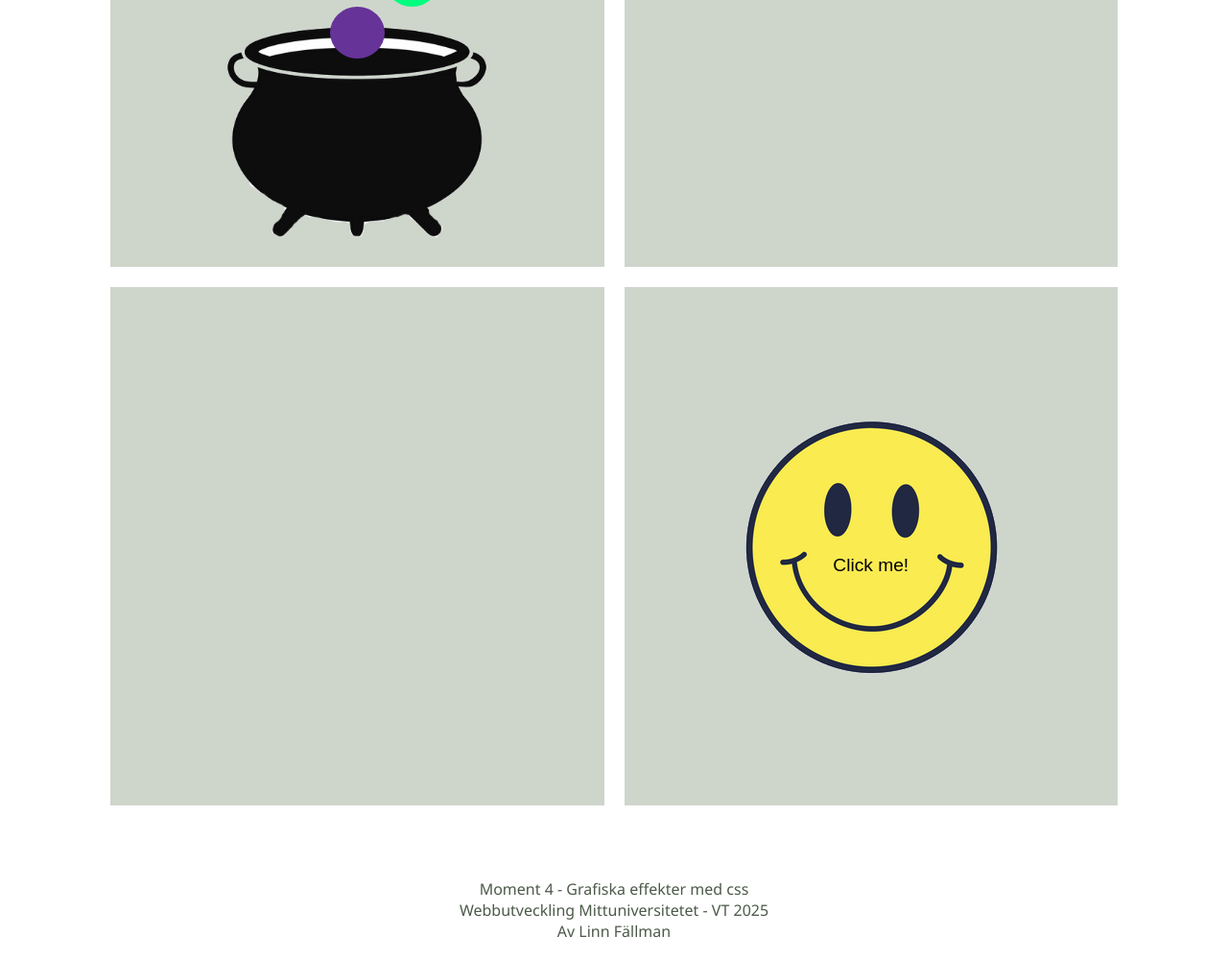
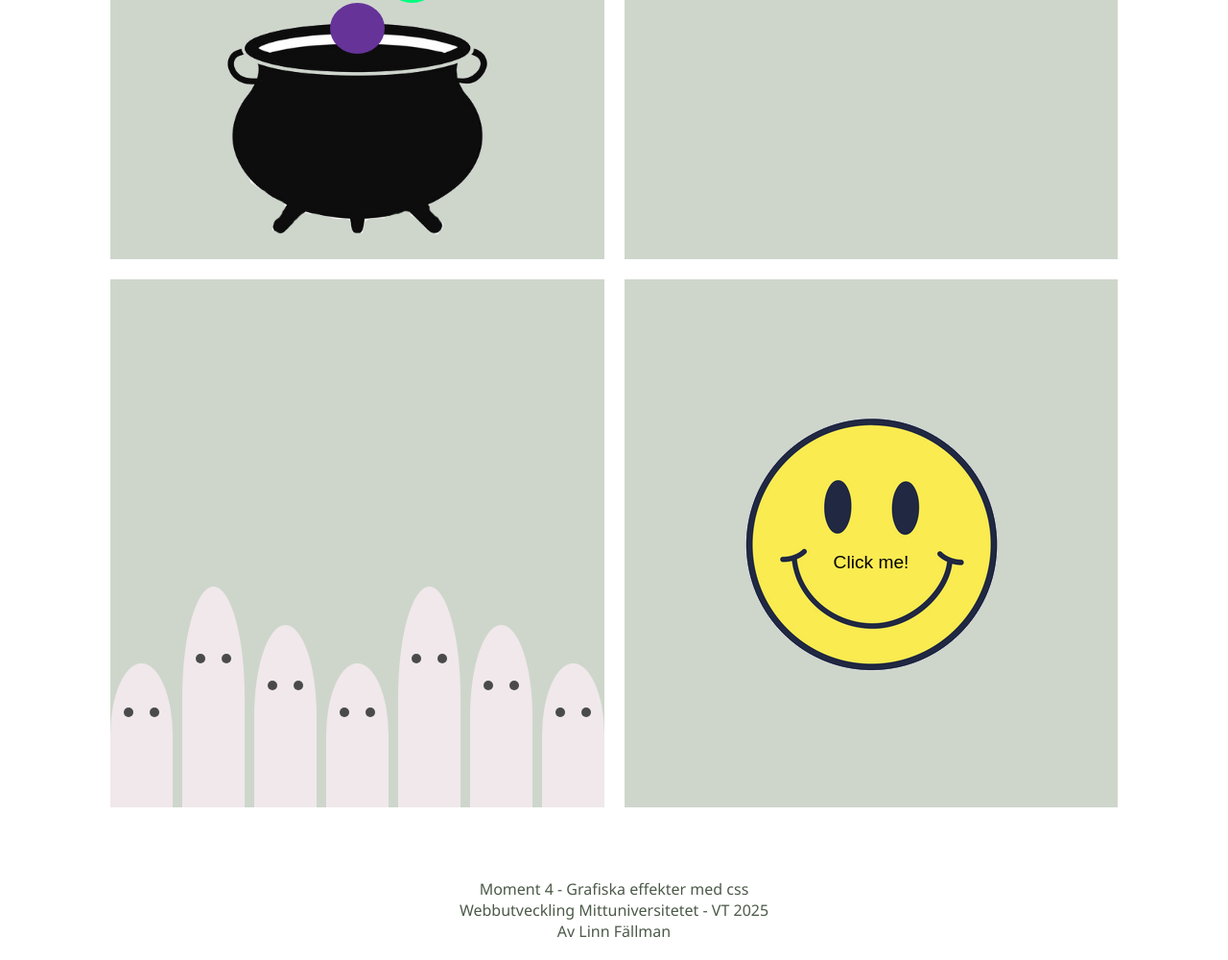
Before and after one commit to limfal/frontend, a website built with Parcel: page src/animation.html in a window 1280 px wide. Shown: the part 316-1316 px from the top of the page at 96% size. Built offline with nearby package versions, Linux system fonts and the light colour scheme.

Commit message:
Add animation 3 with transition

```diff
--- a/src/animation.html
+++ b/src/animation.html
@@ -36,9 +36,22 @@
             <div id="fly3"></div>
         </div>
         <div id="animation3">
-            <div id="figure1"></div>
-            <div id="figure2"></div>
-            <div id="figure3"></div>
+            <div id="figure1" class="figure">
+                <div class="eye" id="eye1"></div>
+                <div class="eye" id="eye2"></div>
+            </div>
+            <div id="figure2" class="figure"><div class="eye" id="eye1"></div>
+            <div class="eye" id="eye2"></div></div>
+            <div id="figure3" class="figure"><div class="eye" id="eye1"></div>
+            <div class="eye" id="eye2"></div></div>
+            <div id="figure4" class="figure"><div class="eye" id="eye1"></div>
+            <div class="eye" id="eye2"></div></div>
+            <div id="figure5" class="figure"><div class="eye" id="eye1"></div>
+            <div class="eye" id="eye2"></div></div>
+            <div id="figure6" class="figure"><div class="eye" id="eye1"></div>
+            <div class="eye" id="eye2"></div></div>
+            <div id="figure7" class="figure"><div class="eye" id="eye1"></div>
+            <div class="eye" id="eye2"></div></div>
         </div>
         <div id="animation4">
             <button id="clickme">Click me!</button>
--- a/src/css/_animations.scss
+++ b/src/css/_animations.scss
@@ -115,6 +115,85 @@
     width: 100%;
     height: 100%;
     background-color: base.$main-color;
+    display: grid;
+    grid-template-columns: repeat(14, 1fr);
+    grid-template-rows: repeat(14, 1fr);
+    gap: 10px;
+
+    .figure {
+        background-color: rgb(240, 232, 234);
+        width: 65px;
+        border-radius: 50% 50% 0 0;
+        display: grid;
+        grid-template-columns: repeat(5, 1fr);
+        grid-template-rows: repeat(10, 1fr);
+        gap: 3px;
+        transition-property: background-color;
+        transition-duration: 1s;
+    }
+
+    .figure:hover {
+        background-color: base.$main-color;
+    }
+
+    #figure1 {
+        grid-column: 1/3;
+        grid-row: 11/15;
+        height: 150px;
+    }
+
+    .eye {
+        background-color: rgba(71, 71, 71, 0.986);
+        width: 10px;
+        height: 10px;
+        border-radius: 50%;
+    }
+
+    #eye1 {
+        grid-column: 2/3;
+        grid-row: 4/5;
+    }
+
+    #eye2 {
+        grid-column: 4/5;
+        grid-row: 4/5;
+    }
+
+    #figure2 {
+        grid-column: 3/5;
+        grid-row: 9/15;
+        height: 230px;
+    }
+
+    #figure3 {
+        grid-column: 5/7;
+        grid-row: 10/15;
+        height: 190px;
+    }
+
+    #figure4 {
+        grid-column: 7/9;
+        grid-row: 11/15;
+        height: 150px;
+    }
+
+    #figure5 {
+        grid-column: 9/11;
+        grid-row: 9/15;
+        height: 230px;
+    }
+
+    #figure6 {
+        grid-column: 11/13;
+        grid-row: 10/15;
+        height: 190px;
+    }
+
+    #figure7 {
+        grid-column: 13/15;
+        grid-row: 11/15;
+        height: 150px;
+    }
 }
 
 #animation4 {
@@ -142,8 +221,6 @@
     #clickme:hover {
         cursor: pointer;
     }
-
-
 }
 
 
```
